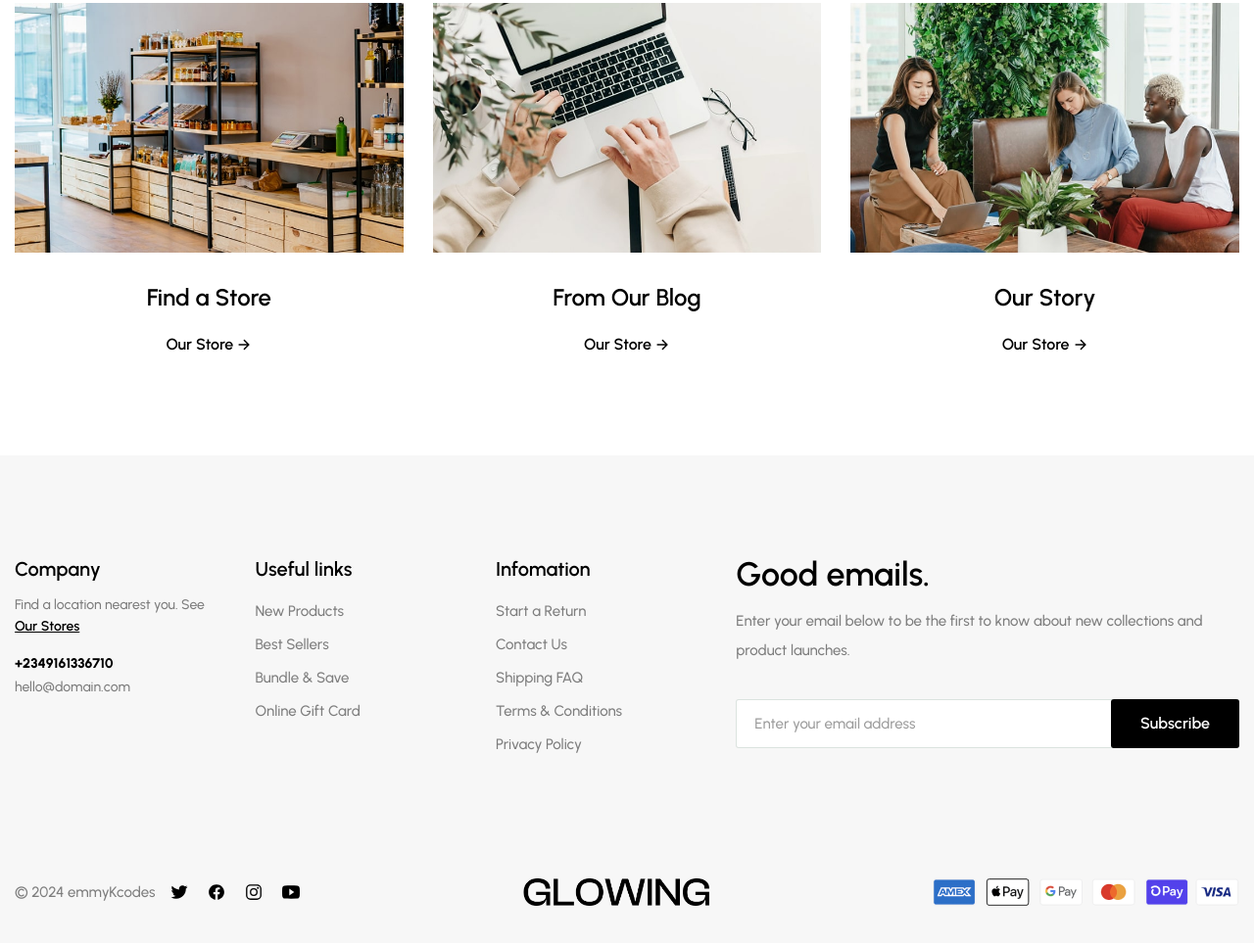
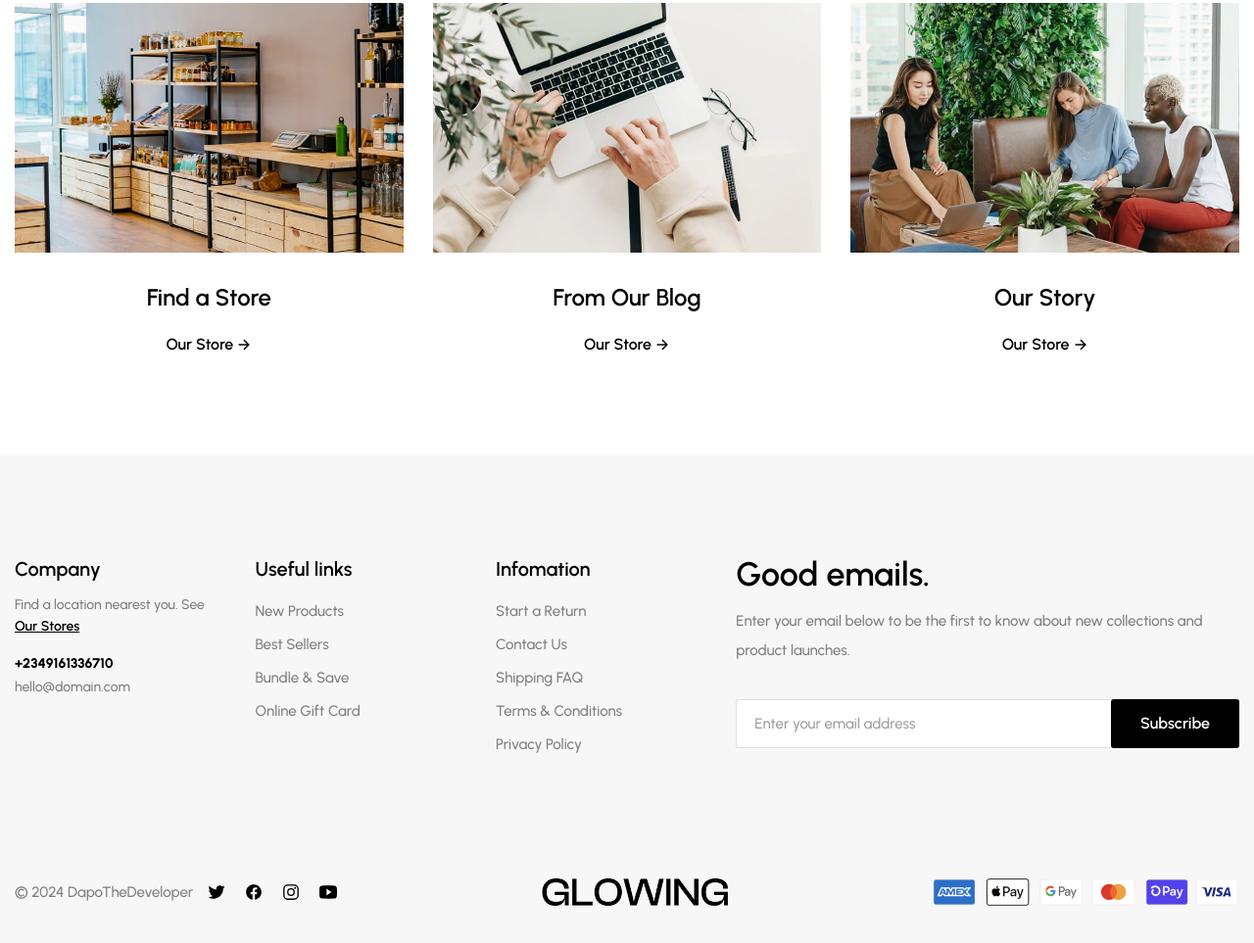
Before and after one commit to emmyKcodes/Glowing_E-commece, a plain HTML site: page index.html in a window 1280 px wide. Shown: the part 4282-5245 px from the top of the page at 98% size. Drawn offline with nearby package versions, Linux system fonts and the light colour scheme.

Commit message:
Edited Brand Name

```diff
--- a/index.html
+++ b/index.html
@@ -1517,7 +1517,7 @@
 
         <div class="footer-bottom">
           <div class="wrapper">
-            <p class="copyright">&copy; 2024 emmyKcodes</p>
+            <p class="copyright">&copy; 2024 DapoTheDeveloper</p>
 
             <ul class="social-list">
               <li>
```
